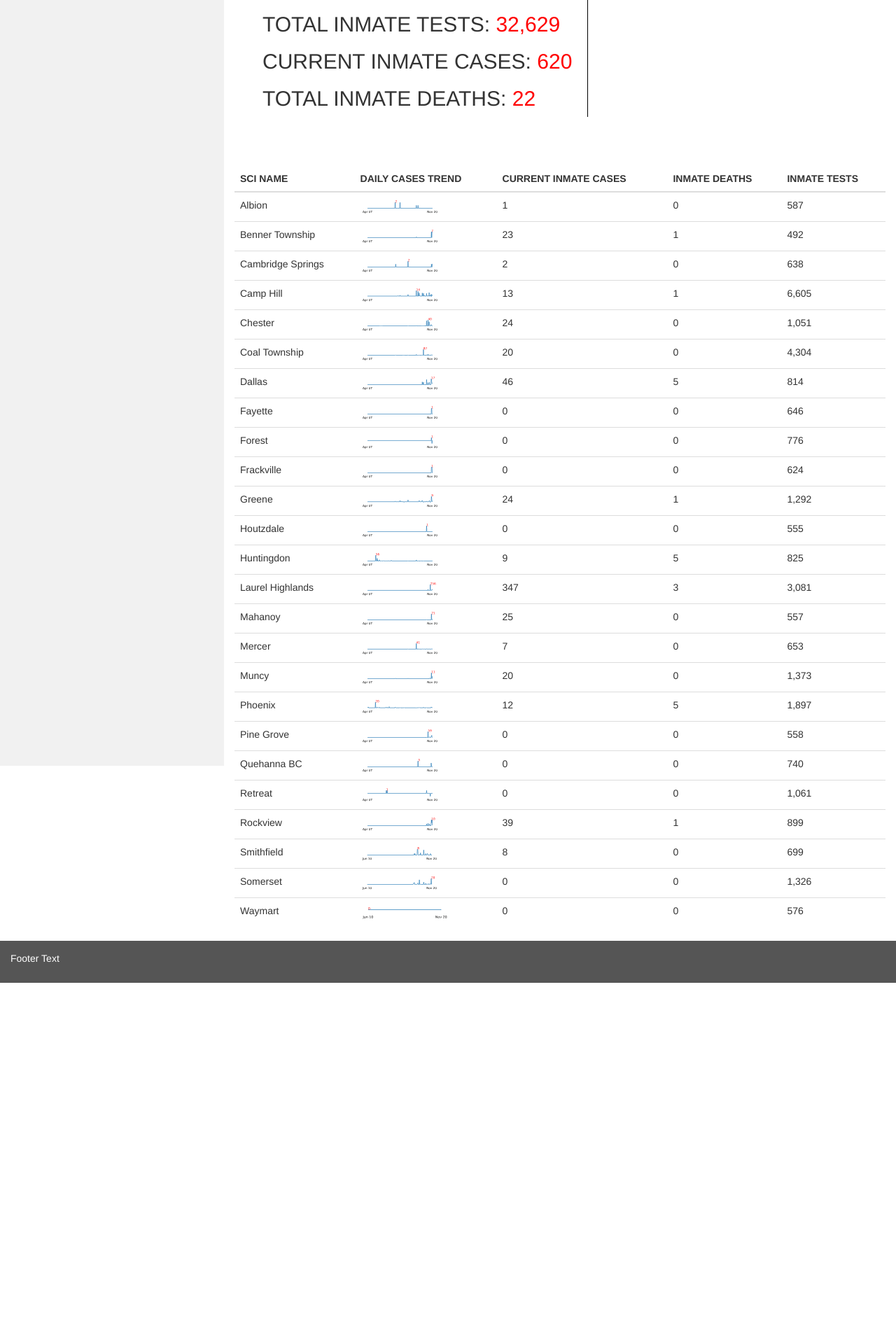
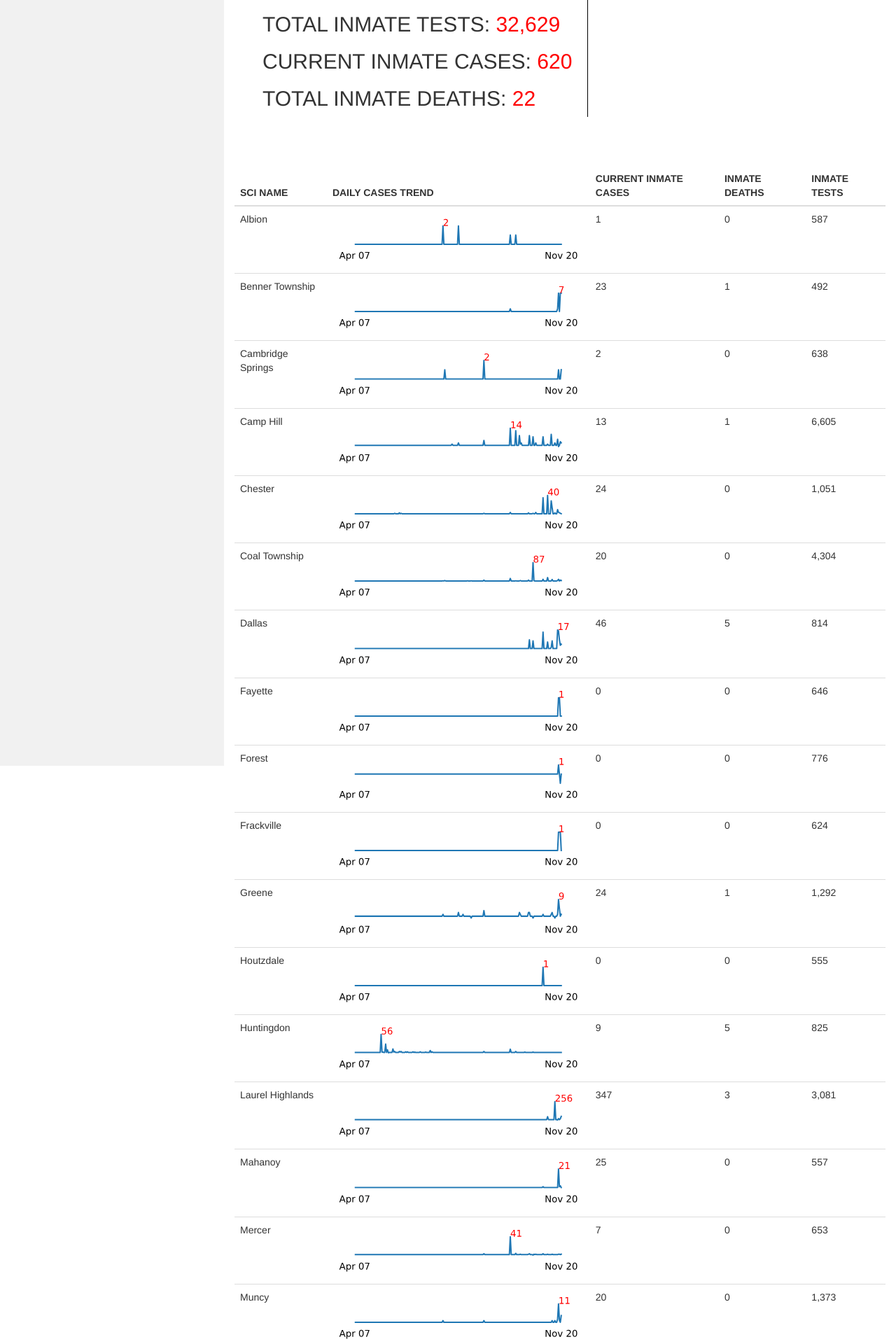
Before and after one commit to jmparelman/PA-SCI_COVID19, a Jekyll site: the page built from index.html, in a window 1280 px wide. Shown: the part 406-2326 px from the top of the page at 70% size. Built offline with Jekyll 4.4.1, drawn with Linux system fonts in a browser that asks for light colours; a script that is not in the unit is left out; before the commit the page ends 1810 px from its top, so only the background shows below that.

Commit message:
added figures to rows

```diff
--- a/index.html
+++ b/index.html
@@ -44,7 +44,7 @@ title: Jake P
         {% if sci.SCI != "TOTAL" %}
         <tr>
             <td class='th-sm'>{{sci.SCI}}</td>
-            <td class='th-sm'><img height='25px' src="{{site.baseurl}}/assets/img/table_rolling_cases_figs/{{sci.SCI}}_rolling_avg.svg"/></td>
+            <td class='th-sm'><img src="{{site.baseurl}}/assets/img/table_rolling_cases_figs/{{sci.SCI}}_rolling_avg.svg"/></td>
             <td class='th-sm'>{{sci.inmate_current_cases}}</td>
             <td class='th-sm'>{{sci.inmate_death}}</td>
             <td class='th-sm'>{{sci.inmate_tests}}</td>
```
